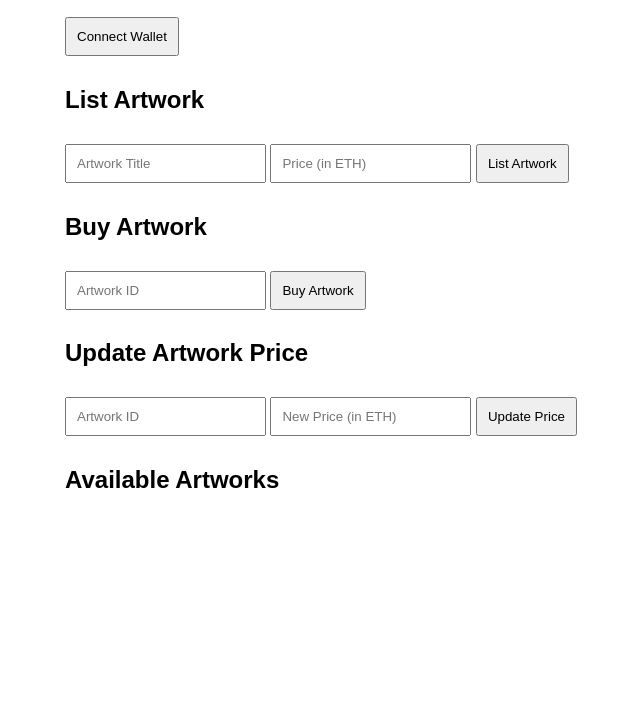
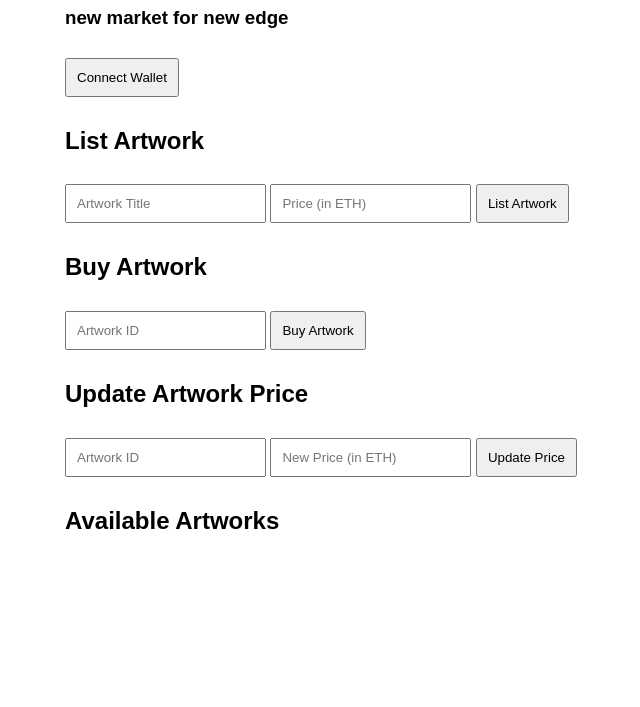
Before and after one commit to hprasadsakhare/Digital-Art-Marketplace, a plain HTML site: page DigitalArtMarketplace.html in a window 1280 px wide. Shown: the part 93-800 px from the top of the page, without its empty margins (175-815 px from the left). Drawn offline with Linux system fonts and the light colour scheme.

Commit message:
Update DigitalArtMarketplace.html

```diff
--- a/DigitalArtMarketplace.html
+++ b/DigitalArtMarketplace.html
@@ -14,7 +14,7 @@
 </head>
 <body>
     <h1>Digital Art Marketplace</h1>
-
+    <h3>new market for new edge</h3>
     <div>
         <button id="connectWallet">Connect Wallet</button>
         <button id="disconnectWallet" style="display:none;">Disconnect Wallet</button>
```
